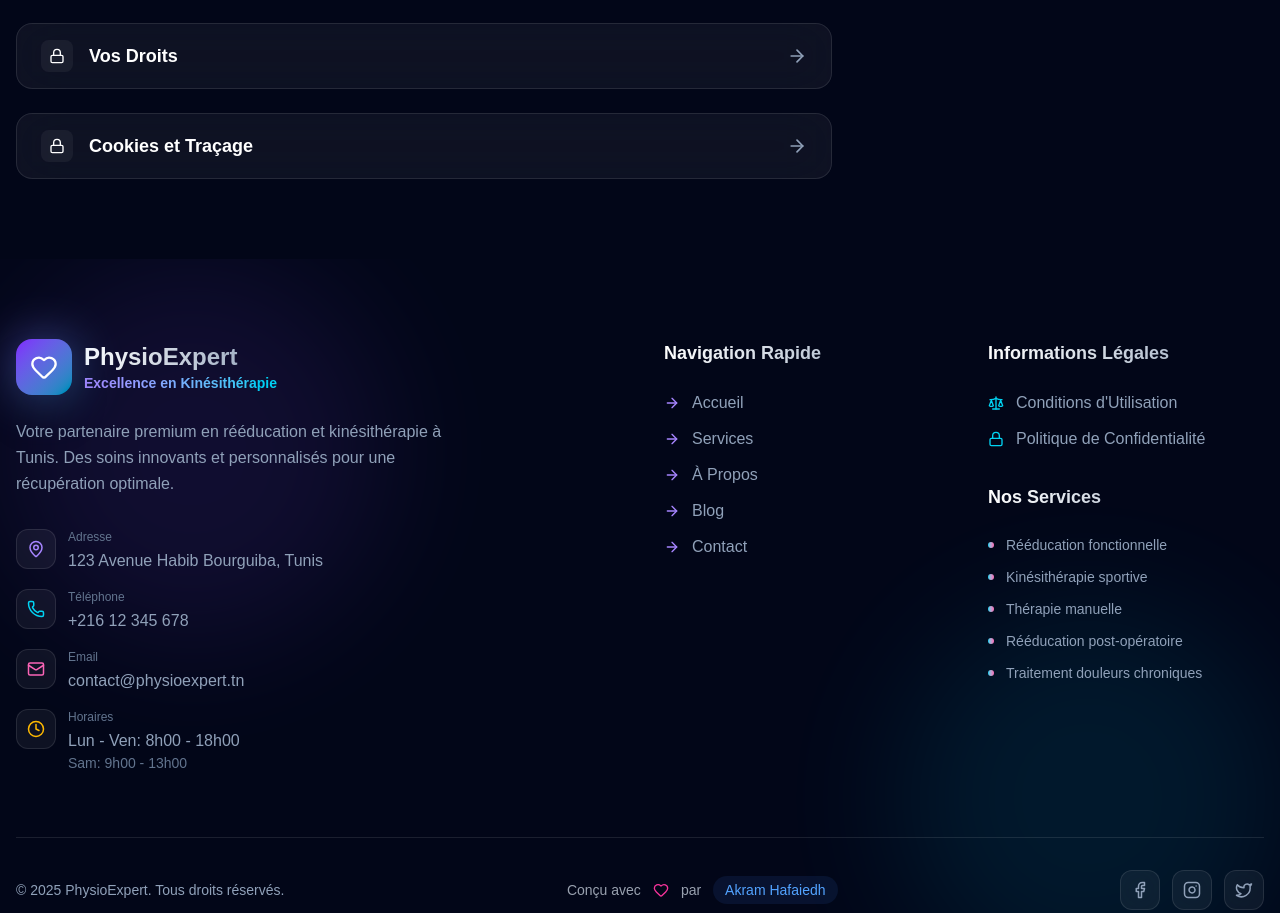
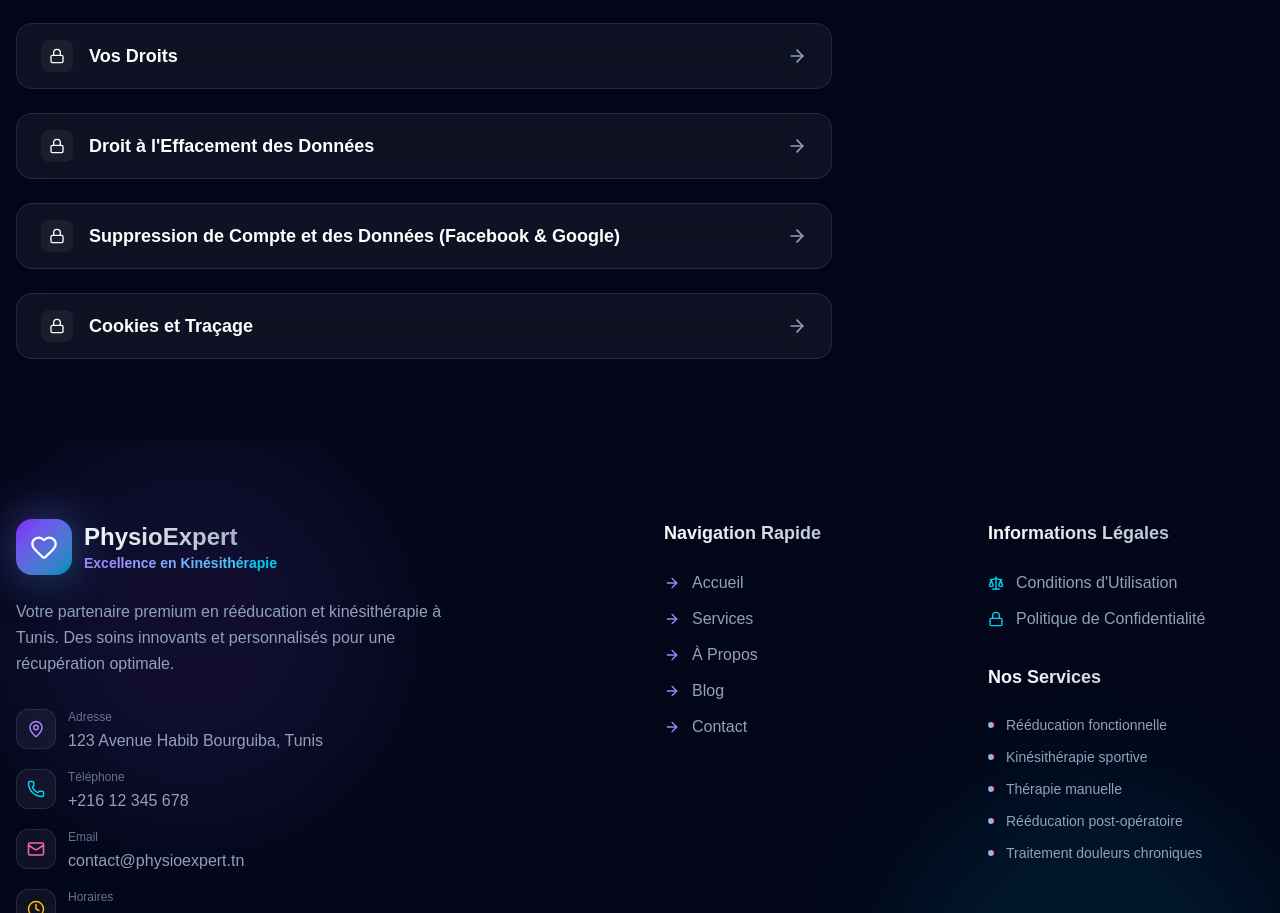
Before and after one commit to Akram-Hafaiedh/khalil-ghedamssi, a Next.js app: page /policy in a window 1280 px wide. Shown: the part 2340-3253 px from the top of the page. Built offline with nearby package versions, Linux system fonts and the light colour scheme.

Commit message:
update policy

```diff
--- a/app/(public)/policy/page.tsx
+++ b/app/(public)/policy/page.tsx
@@ -35,6 +35,14 @@ export default function PolicyPage() {
         {
             title: "Vos Droits",
             content: "Vous avez le droit d'accéder à vos données, de les rectifier, de vous opposer à leur traitement, de les limiter, et de demander leur effacement dans les limites prévues par la loi. Contactez-nous pour exercer ces droits."
+        },
+        {
+            title: "Droit à l'Effacement des Données",
+            content: "Vous pouvez demander la suppression de votre compte et de vos données personnelles à tout moment. La suppression peut être demandée par email ou automatiquement via la suppression de l’application depuis votre compte Facebook ou Google. Lorsque des obligations légales existent, certaines données peuvent être conservées temporairement avant suppression définitive."
+        },
+        {
+            title: "Suppression de Compte et des Données (Facebook & Google)",
+            content: "Si vous utilisez Facebook ou Google pour vous connecter, vous pouvez déclencher la suppression de vos données directement depuis les paramètres de votre compte Facebook ou Google en supprimant l’application. Une demande de suppression entraîne la désactivation immédiate de l’accès et la suppression ou planification de suppression de vos données. Un lien de confirmation vous sera fourni après la demande."
         },
         {
             title: "Cookies et Traçage",
--- a/app/api/register/route.ts
+++ b/app/api/register/route.ts
@@ -1,3 +1,5 @@
+// app/api/register/route.ts
+
 import { NextRequest, NextResponse } from "next/server"
 import { hash } from "bcryptjs"
 import prisma from "@/lib/prisma"
```
